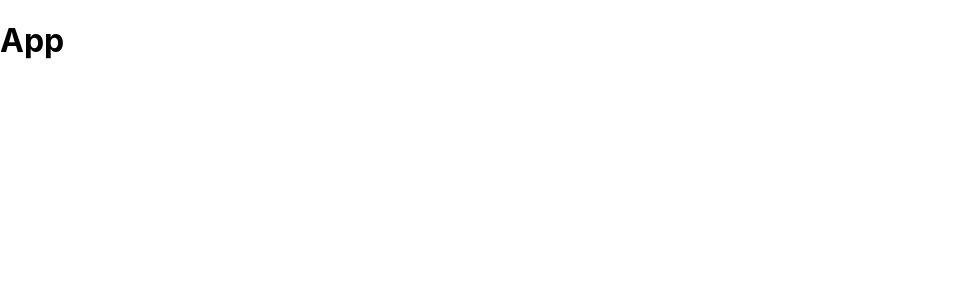
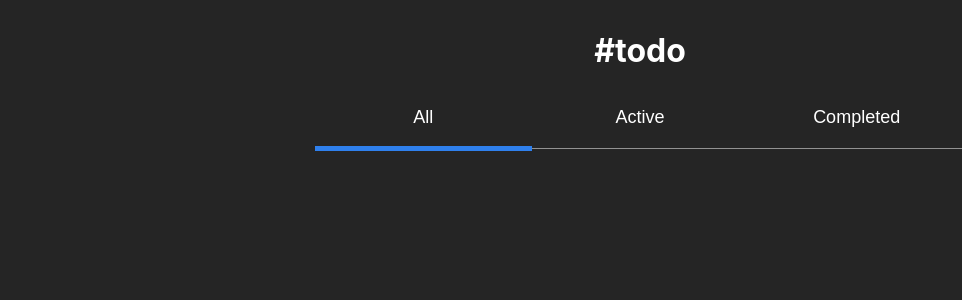
Before and after one commit to Ezequiiel98/to-do-react-ts, a React (Create React App) app: page / in a window 1280 px wide. Shown: the top 300 px of the page, without its empty margins (0-962 px from the left). Built offline with nearby package versions, Linux system fonts and the light colour scheme.

Commit message:
agrego los navTabs para elegir la tab que se quiere ver

```diff
--- /dev/null
+++ b/src/components/NavTabs/index.module.scss
@@ -0,0 +1,48 @@
+.navTabs {
+  display: flex;
+  justify-content: center;
+  justify-items: center;
+  min-width: 300px;
+  border-bottom: 1px solid rgba(255, 255, 255, 0.5);
+  position: relative;
+
+}
+
+@media screen and (min-width: 480px) {
+  .navTabs {
+    min-width: 450px;
+  }
+}
+
+@media screen and (min-width: 768px) {
+  .navTabs {
+    min-width: 650px;
+  }
+}
+
+
+.nameTab {
+  position: relative;
+  padding: 15px 10px 20px 10px;
+  border: none;
+  background-color: transparent;
+  outline: none;
+  min-width: 33.333%;
+  color: #fff;
+  font-size: 18px;
+  text-align: center;
+
+  &:hover {
+    cursor: pointer;
+  }
+
+}
+
+.navMarker {
+    position: absolute;
+    bottom: -3px;
+    width: 33.333%;
+    height: 5px;
+    background-color: #2F80ED;
+   transition: all  .5s ease;
+  }
--- /dev/null
+++ b/src/components/NavTabs/index.tsx
@@ -0,0 +1,28 @@
+import React, { useState } from 'react';
+import styles from './index.module.scss';
+
+const NavTabs: React.FC = () => {
+  const [left, setLeft] = useState<number | undefined>(0);
+
+  const handleClick = (e: React.MouseEvent<HTMLButtonElement, MouseEvent>) => {
+    const { offsetLeft } = e.target as HTMLElement;
+    setLeft(offsetLeft);
+  };
+
+  return (
+    <nav className={styles.navTabs}>
+      <button className={styles.nameTab} type="button" onClick={handleClick}>
+        All
+      </button>
+      <button className={styles.nameTab} type="button" onClick={handleClick}>
+        Active
+      </button>
+      <button className={styles.nameTab} type="button" onClick={handleClick}>
+        Completed
+      </button>
+      <span className={styles.navMarker} style={{ left: `${left}px` }} />
+    </nav>
+  );
+};
+
+export default NavTabs;
--- a/src/index.css
+++ b/src/index.css
@@ -1,3 +1,11 @@
+html {
+  box-sizing: border-box;
+}
+
+*, *:before, *:after {
+  box-sizing: inherit;
+}
+
 body {
   margin: 0;
   font-family: -apple-system, BlinkMacSystemFont, 'Segoe UI', 'Roboto', 'Oxygen',
--- a/src/screens/App/index.module.scss
+++ b/src/screens/App/index.module.scss
@@ -0,0 +1,9 @@
+.containerApp {
+  padding: 10px;
+  display: flex;
+  flex-direction: column;
+  align-items: center;
+  background-color: #252525;
+  color: #fff;
+  min-height: 100vh;
+}
--- a/src/screens/App/index.tsx
+++ b/src/screens/App/index.tsx
@@ -1,8 +1,16 @@
 import React from 'react';
+
+import NavTabs from '../../components/NavTabs';
+
 import styles from './index.module.scss';
 
-function App() {
-  return <h1>App</h1>
-   }
+const App: React.FC = () => (
+  <div className={styles.containerApp}>
+    <header>
+      <h1 className={styles.titleApp}>#todo</h1>
+    </header>
+    <NavTabs />
+  </div>
+);
 
 export default App;
```
Also changed, not shown: .eslintrc.js, 1 other file (tests, documents, lock files or other folders).
